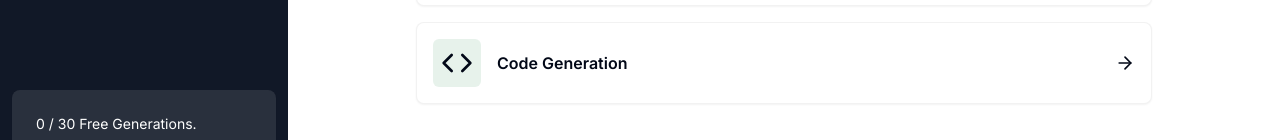
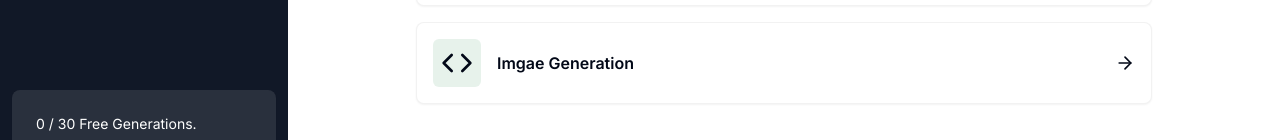
Before and after one commit to lilseniorj/AI-SAAS, a Next.js app: page /dashboard in a window 1280 px wide. Shown: the part 550-690 px from the top of the page. Built offline with nearby package versions, Linux system fonts and the light colour scheme; no server answers.

Commit message:
Revert "Update 1.0"
This reverts commit 91d3028ea21b091ef55d19043b4bbfcba2af745b.

```diff
--- a/app/(dashboard)/(routes)/dashboard/page.tsx
+++ b/app/(dashboard)/(routes)/dashboard/page.tsx
@@ -43,7 +43,7 @@ const tools = [
     href: "/video"
   },
   {
-    label: "Code Generation",
+    label: "Imgae Generation",
     icon: Code,
     color: "text-grenn-700",
     bgColor: "bg-green-700/10",
--- a/package.json
+++ b/package.json
@@ -6,8 +6,7 @@
     "dev": "next dev",
     "build": "next build",
     "start": "next start",
-    "lint": "next lint",
-    "postinstall": "prisma generate"
+    "lint": "next lint"
   },
   "dependencies": {
     "@clerk/nextjs": "^4.23.1",
@@ -49,6 +48,6 @@
     "zustand": "^4.4.1"
   },
   "devDependencies": {
-    "prisma": "^5.3.1"
+    "prisma": "^5.2.0"
   }
 }
```
Also changed, not shown: 1 other file (tests, documents, lock files or other folders).
